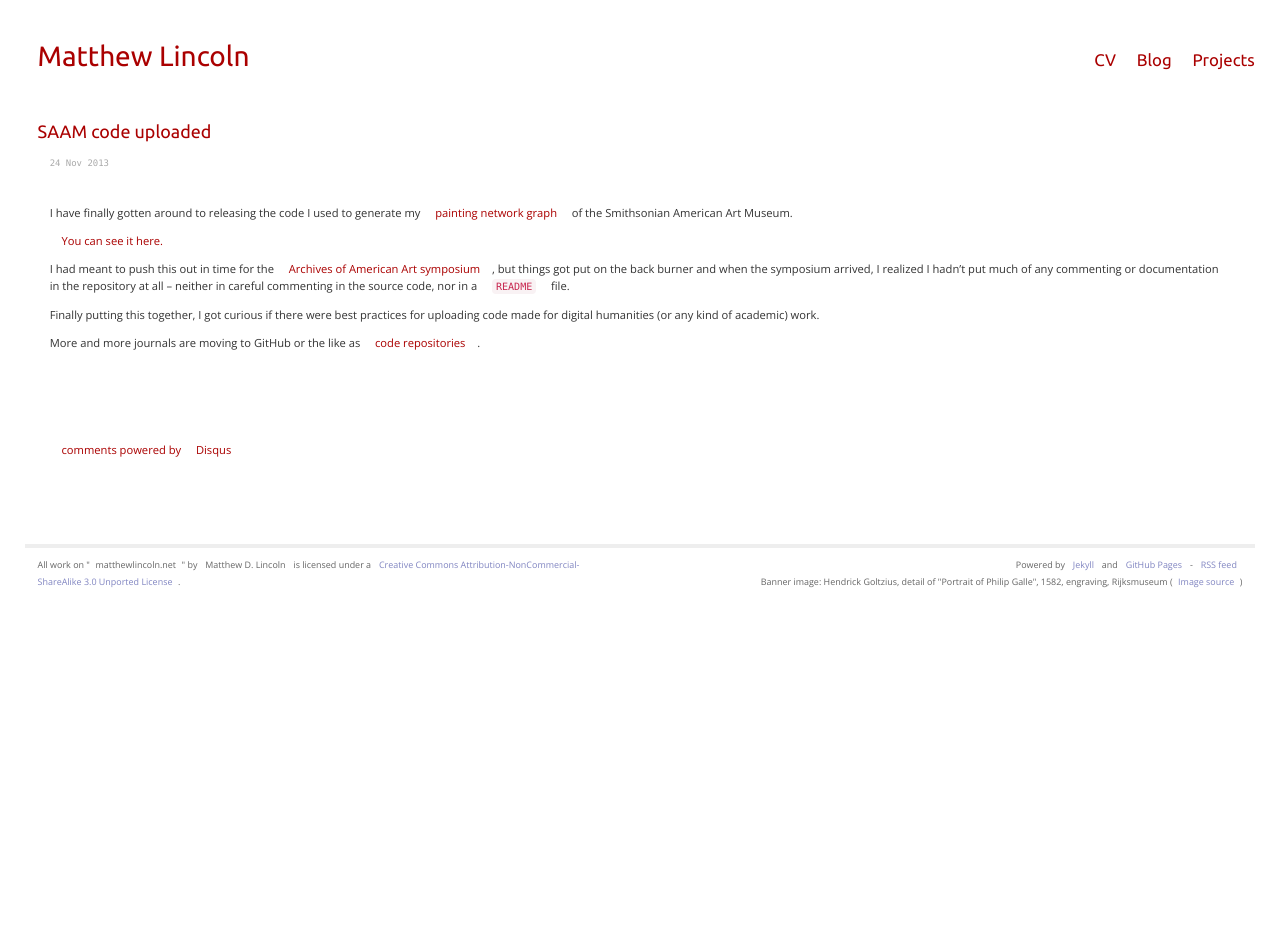
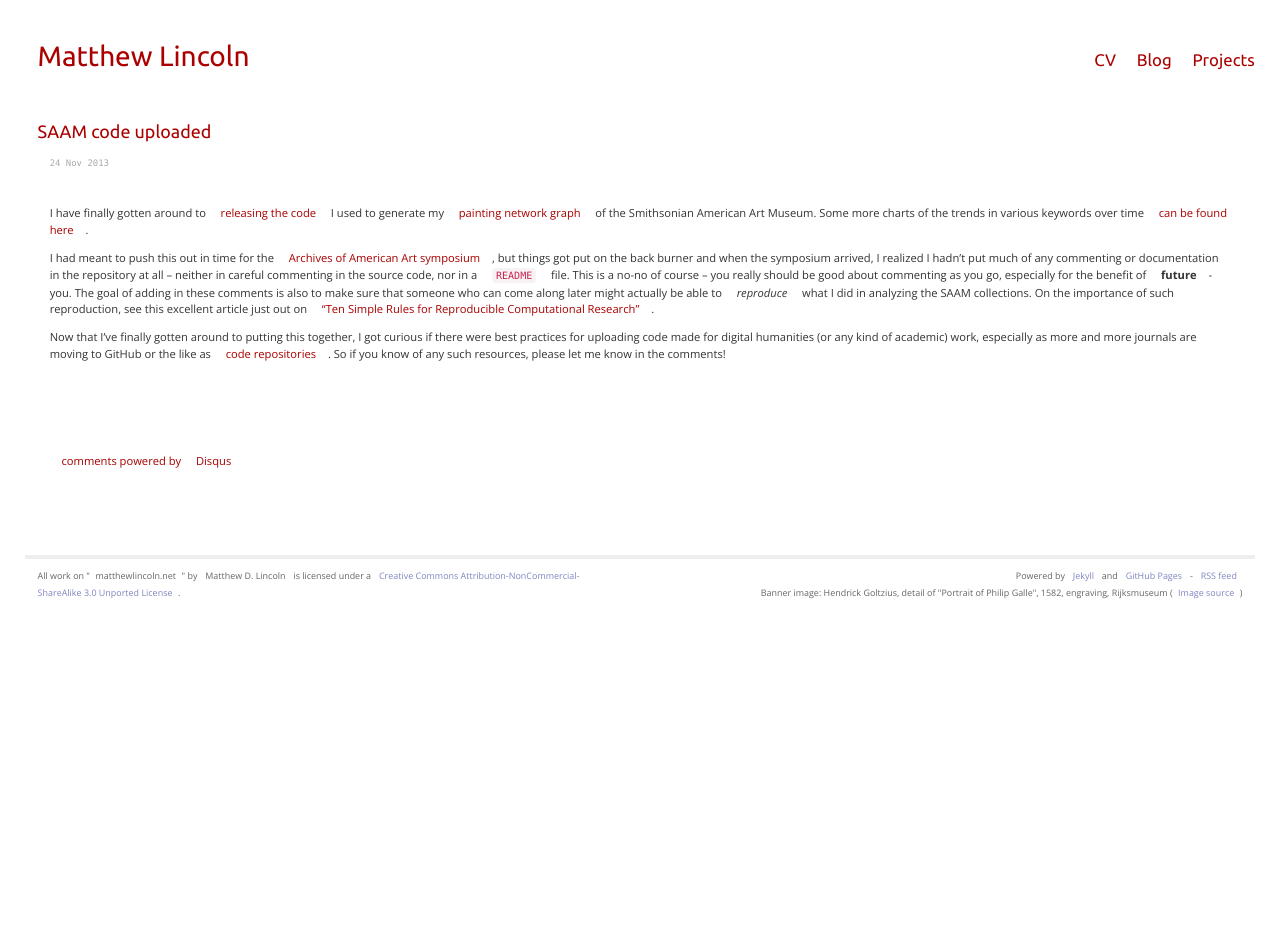
Before and after one commit to mdlincoln/mdlincoln.github.io, a Jekyll site: the page built from _posts/2013-11-24-saam-code-uploaded.md, in a window 1280 px wide. Built offline with Jekyll 4.4.1, drawn with Linux system fonts in a browser that asks for light colours; comment, search, counter and statistics services are not loaded.

Commit message:
More links and expanding on what I'm looking for

```diff
--- a/_posts/2013-11-24-saam-code-uploaded.md
+++ b/_posts/2013-11-24-saam-code-uploaded.md
@@ -9,12 +9,12 @@ tags:
 - Digital Humanities
 ---
 
-I have finally gotten around to releasing the code I used to generate my [painting network graph](/2013/11/12/networks-of-the-smithsonian-american-art-museum.html) of the Smithsonian American Art Museum.
-
-[You can see it here.](https://github.com/mdlincoln/saam)
+I have finally gotten around to [releasing the code](https://github.com/mdlincoln/saam) I used to generate my [painting network graph](/2013/11/12/networks-of-the-smithsonian-american-art-museum.html) of the Smithsonian American Art Museum. Some more charts of the trends in various keywords over time [can be found here](https://docs.google.com/spreadsheet/ccc?key=0AsjvWNf_U5QbdF9fbVBUM1FIMXVlMU5WVTlEX2pqckE&usp=sharing).
 
 I had meant to push this out in time for the [Archives of American Art symposium](/2013/11/15/american-art-history-and-digital-scholarship.html), but things got put on the back burner and when the symposium arrived, I realized I hadn't put much of any commenting or documentation in the repository at all -- neither in careful commenting in the source code, nor in a `README` file.
+This is a no-no of course -- you really should be good about commenting as you go, especially for the benefit of **future**-you.
+The goal of adding in these comments is also to make sure that someone who can come along later might actually be able to *reproduce* what I did in analyzing the SAAM collections.
+On the importance of such reproduction, see this excellent article just out on ["Ten Simple Rules for Reproducible Computational Research"](http://dx.doi.org/10.1371/journal.pcbi.1003285).
 
-Finally putting this together, I got curious if there were best practices for uploading code made for digital humanities (or any kind of academic) work.
-
-More and more journals are moving to GitHub or the like as [code repositories](http://caseybergman.wordpress.com/2012/11/08/on-the-preservation-of-published-bioinformatics-code-on-github/).
+Now that I've finally gotten around to putting this together, I got curious if there were best practices for uploading code made for digital humanities (or any kind of academic) work, especially as more and more journals are moving to GitHub or the like as [code repositories](http://caseybergman.wordpress.com/2012/11/08/on-the-preservation-of-published-bioinformatics-code-on-github/).
+So if you know of any such resources, please let me know in the comments!
```
